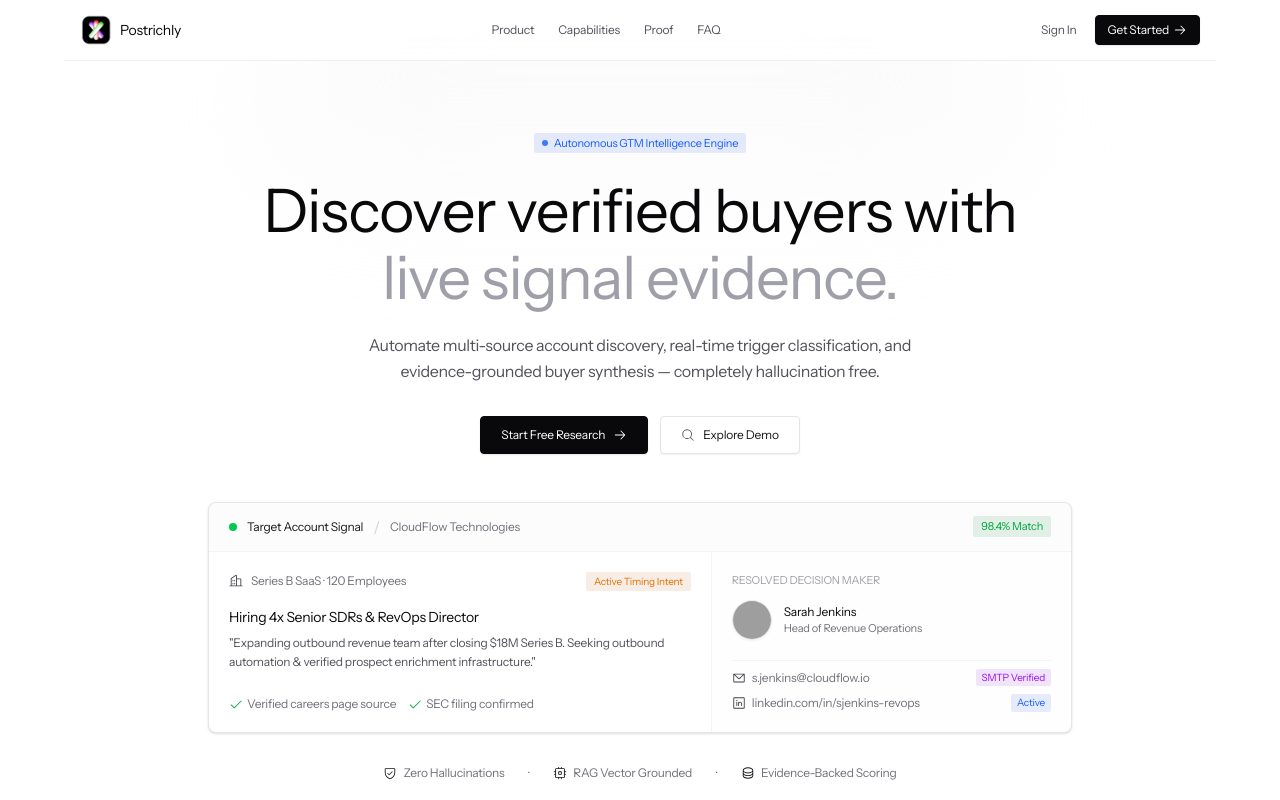
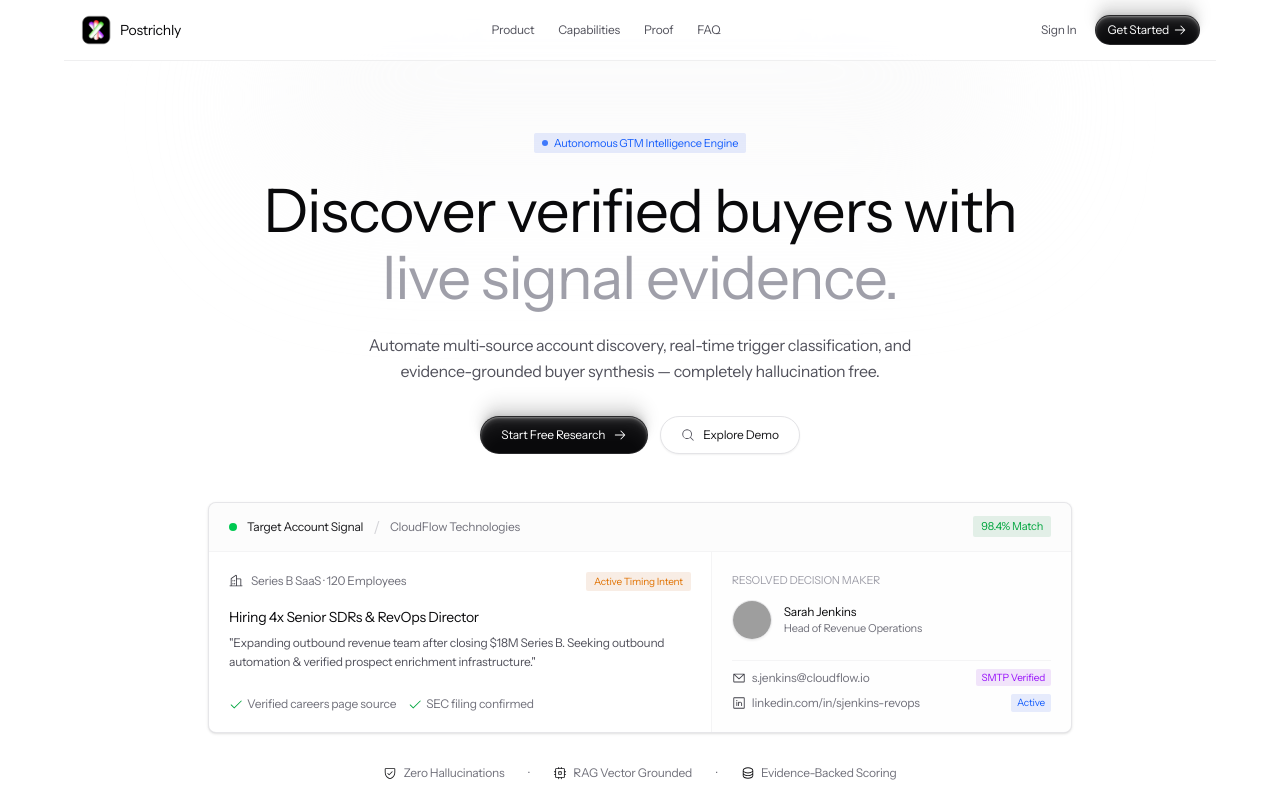
Before and after one commit to fit-edoc/prostichemet, a Next.js app in the folder frontend/: page / in a window 1280 px wide. Shown: the top 800 px of the page. Built offline with nearby package versions, Linux system fonts and the light colour scheme; no server answers; grey boxes are pictures that could not be loaded.

Commit message:
style(theme): enhance dark mode glassmorphism and gradient tokens in globals.css

```diff
--- a/frontend/src/app/globals.css
+++ b/frontend/src/app/globals.css
@@ -72,23 +72,63 @@ kbd {
 }
 
 /* Buttons */
+.btn-bevel {
+  border: 1px solid rgba(255, 255, 255, 0.13);
+  border-radius: 24px;
+  padding: 0.5em 1.1em;
+  font-family: inherit;
+  font-size: 1em;
+  font-weight: 400;
+  color: inherit;
+  cursor: pointer;
+  transition: box-shadow 0.4s ease, transform 0.15s ease, background-color 0.2s ease;
+  box-shadow:
+    inset 0px 1px 1px rgba(255, 255, 255, 0.2),
+    inset 0px 2px 2px rgba(255, 255, 255, 0.15),
+    inset 0px 4px 4px rgba(255, 255, 255, 0.1),
+    inset 0px 8px 8px rgba(255, 255, 255, 0.05),
+    inset 0px 16px 16px rgba(255, 255, 255, 0.05),
+    0px -1px 1px rgba(0, 0, 0, 0.02),
+    0px -2px 2px rgba(0, 0, 0, 0.03),
+    0px -4px 4px rgba(0, 0, 0, 0.05),
+    0px -8px 8px rgba(0, 0, 0, 0.06),
+    0px -16px 16px rgba(0, 0, 0, 0.08);
+}
+
+.btn-bevel:hover {
+  transform: translateY(-1px);
+}
+
+.btn-bevel:active {
+  transform: translateY(0.5px);
+}
+
 .btn-invert-xl {
   background-color: #09090B;
   color: #FFFFFF !important;
-  border-radius: 4px;
-  border: 1px solid #09090B;
-  box-shadow: 0px 1px 2px 0px rgba(0, 0, 0, 0.1);
-  transition: all 0.2s cubic-bezier(0.16, 1, 0.3, 1);
+  border-radius: 24px;
+  border: 1px solid rgba(255, 255, 255, 0.13);
+  box-shadow:
+    inset 0px 1px 1px rgba(255, 255, 255, 0.2),
+    inset 0px 2px 2px rgba(255, 255, 255, 0.15),
+    inset 0px 4px 4px rgba(255, 255, 255, 0.1),
+    inset 0px 8px 8px rgba(255, 255, 255, 0.05),
+    inset 0px 16px 16px rgba(255, 255, 255, 0.05),
+    0px -1px 1px rgba(0, 0, 0, 0.02),
+    0px -2px 2px rgba(0, 0, 0, 0.03),
+    0px -4px 4px rgba(0, 0, 0, 0.05),
+    0px -8px 8px rgba(0, 0, 0, 0.06),
+    0px -16px 16px rgba(0, 0, 0, 0.08);
+  transition: all 0.4s cubic-bezier(0.16, 1, 0.3, 1);
   text-decoration: none;
   font-weight: 400;
   letter-spacing: -0.02em;
 }
 
 .btn-invert-xl:hover {
-  background-color: #27272A;
-  border-color: #27272A;
+  background-color: #18181B;
+  border-color: rgba(255, 255, 255, 0.25);
   transform: translateY(-1px);
-  box-shadow: 0px 2px 4px 0px rgba(0, 0, 0, 0.12);
 }
 
 .btn-invert-xl:active {
@@ -98,7 +138,7 @@ kbd {
 .btn-dark-xl {
   background-color: #FFFFFF;
   color: #18181B !important;
-  border-radius: 4px;
+  border-radius: 24px;
   border: 1px solid #E4E4E7;
   box-shadow: 0px 1px 2px 0px rgba(0, 0, 0, 0.06);
   transition: all 0.2s cubic-bezier(0.16, 1, 0.3, 1);
@@ -157,3 +197,61 @@ kbd {
 .hairline-border {
   border-color: rgba(228, 228, 231, 0.8);
 }
+
+/* Floating Shapes Keyframes */
+@keyframes floatSlow {
+  0%, 100% {
+    transform: translateY(0px) rotate(0deg);
+  }
+  50% {
+    transform: translateY(-18px) rotate(4deg);
+  }
+}
+
+@keyframes floatMedium {
+  0%, 100% {
+    transform: translateY(0px) rotate(0deg) scale(1);
+  }
+  50% {
+    transform: translateY(-24px) rotate(-6deg) scale(1.04);
+  }
+}
+
+@keyframes floatDrift {
+  0%, 100% {
+    transform: translate(0px, 0px) rotate(0deg);
+  }
+  33% {
+    transform: translate(10px, -15px) rotate(3deg);
+  }
+  66% {
+    transform: translate(-8px, -22px) rotate(-4deg);
+  }
+}
+
+@keyframes floatPulse {
+  0%, 100% {
+    transform: translateY(0px) scale(1);
+    opacity: 0.8;
+  }
+  50% {
+    transform: translateY(-14px) scale(1.06);
+    opacity: 1;
+  }
+}
+
+.animate-float-slow {
+  animation: floatSlow 7s ease-in-out infinite;
+}
+
+.animate-float-medium {
+  animation: floatMedium 5.5s ease-in-out infinite;
+}
+
+.animate-float-drift {
+  animation: floatDrift 8.5s ease-in-out infinite;
+}
+
+.animate-float-pulse {
+  animation: floatPulse 6s ease-in-out infinite;
+}
```
